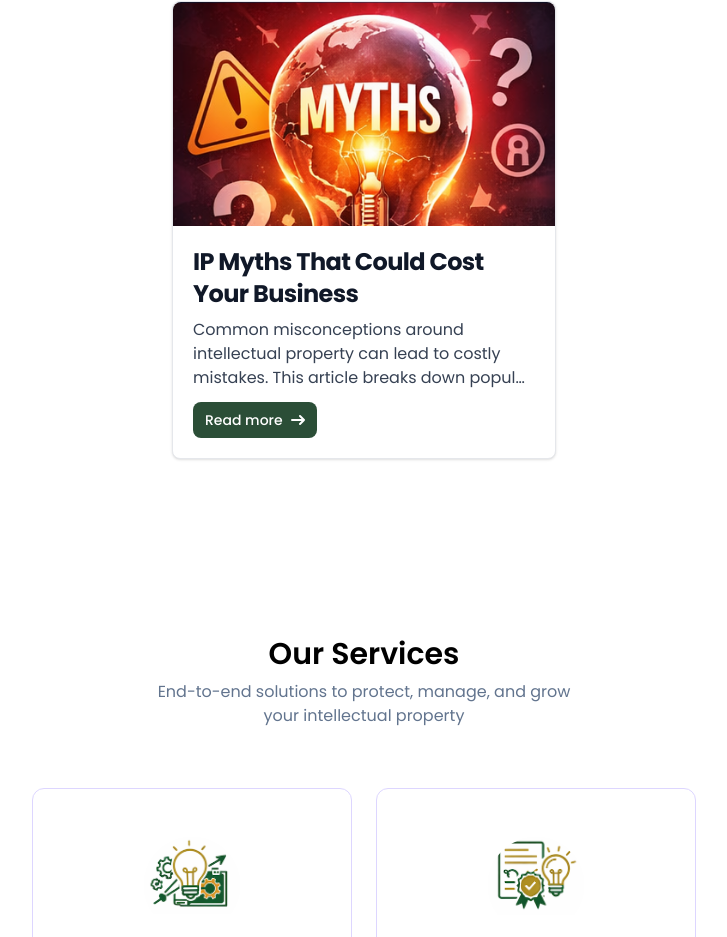
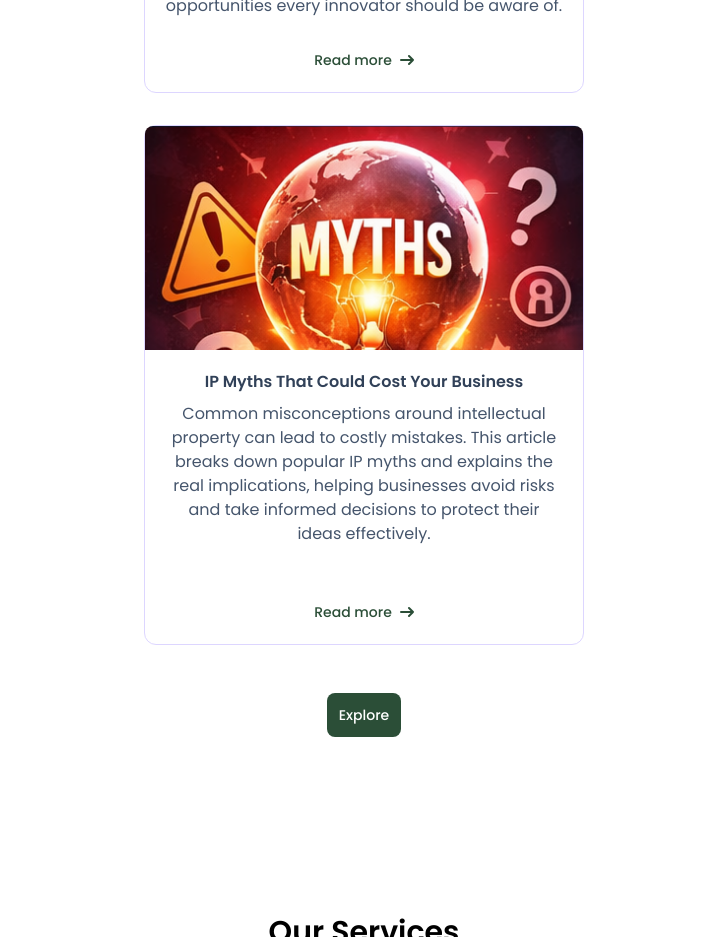
Before and after one commit to ThinkFort-IP/thinkfort-ui, a Next.js app: page / in a window 1280 px wide. Shown: the part 2180-3117 px from the top of the page, without its empty margins (276-1003 px from the left). Built offline with nearby package versions, Linux system fonts and the light colour scheme; no server answers.

Commit message:
Cosmetic UI changes

```diff
--- a/public/blogs/blogs.json
+++ b/public/blogs/blogs.json
@@ -11,7 +11,7 @@
       "label": "Feb. 8, 2022"
     },
     "slug": "why-ip-protection-matters",
-    "title": "Why Intellectual Property Protection Matters—and Why Expert IPR Firms Are Essential",
+    "title": "Why Intellectual Property Protection Matters and Why Expert IPR Firms Are Essential",
     "content": [
       {
         "type": "paragraph",
--- a/src/components/Blog/BlogCard.js
+++ b/src/components/Blog/BlogCard.js
@@ -4,6 +4,7 @@ import Link from "next/link";
 import React from "react";
 
 export default function BlogCard(props) {
+
   const [position, setPosition] = React.useState({ x: 0, y: 0 });
   const [tooltipVisible, setTooltipVisible] = React.useState(false);
   const divRef = React.useRef(null);
@@ -20,7 +21,7 @@ export default function BlogCard(props) {
       onMouseMove={handleMouseMove}
       onMouseEnter={() => setTooltipVisible(true)}
       onMouseLeave={() => setTooltipVisible(false)}
-      className="relative flex flex-col max-w-sm bg-white border border-gray-200 rounded-lg shadow-sm h-full"
+      className="flex flex-col items-center text-center rounded-xl border border-violet-200 cursor-pointer w-72 h-96 sm:w-80 sm:h-96 md:w-72 md:h-96 lg:w-110 lg:h-130 transition-transform duration-300 hover:-translate-y-1 hover:shadow-lg"
     >
       {/* Tooltip */}
       <span
@@ -37,7 +38,6 @@ export default function BlogCard(props) {
       </span>
 
       {/* Image */}
-      <a href="#">
       <Image
         width={382}
         height={224}
@@ -45,22 +45,19 @@ export default function BlogCard(props) {
         src={props.blog.image}
         alt={props.blog.title || ""}
       />
-      </a>
 
       {/* Content */}
       <div className="flex flex-col flex-1 p-5">
-        <a href="#">
-          <h5 className="mb-2 text-2xl font-bold tracking-tight text-gray-900 line-clamp-2">
+        <h5 className="text-base font-semibold text-slate-700">
           {props?.blog?.title}
         </h5>
-        </a>
-        <p className="mb-3 font-mal text-gray-700 line-clamp-3 flex-1">
+        <p className="text-md mt-2 text-slate-600">
           {props?.blog?.description}
         </p>
         <div className="mt-auto">
           <Link
             href={"/insights/" + props.blog.slug}
-            className="inline-flex items-center px-3 py-2 text-sm font-medium text-center text-white bg-[rgb(var(--brand-green))] hover:bg-[rgb(var(--btn-hover))] rounded-lg focus:ring-4 focus:outline-none focus:ring-indigo-300"
+            className="inline-flex items-center text-sm font-medium text-center text-[rgb(var(--brand-green))] hover:text-[rgb(var(--btn-hover))] rounded-lg focus:ring-4 focus:outline-none focus:ring-indigo-300"
           >
             Read more
             <svg
--- a/src/components/Blog/BlogSection.js
+++ b/src/components/Blog/BlogSection.js
@@ -2,10 +2,11 @@
 
 import { useEffect, useState } from "react";
 import BlogCard from "./BlogCard";
-
+import Link from "next/link";
+import { usePathname } from "next/navigation";
 export default function BlogSection() {
   const [blogs, setBlogs] = useState([]);
-
+  const pathname = usePathname();
   useEffect(() => {
     fetch("/blogs/blogs.json")
       .then((res) => res.json())
@@ -27,6 +28,17 @@ export default function BlogSection() {
           <BlogCard key={blog.id} blog={blog} />
         ))}
       </div>
+
+      <div className="flex flex-wrap items-center justify-center gap-8 pt-12">
+        {pathname !== "/insights" && (
+          <Link
+            href="/insights/"
+            className="inline-flex items-center px-3 py-3 text-sm font-medium text-center text-white bg-[rgb(var(--brand-green))] hover:bg-[rgb(var(--btn-hover))] rounded-lg focus:ring-4 focus:outline-none focus:ring-indigo-300 "
+          >
+            Explore
+          </Link>
+        )}
+      </div>
     </div>
   );
 }
--- a/src/components/Service/ServiceCard.js
+++ b/src/components/Service/ServiceCard.js
@@ -7,8 +7,7 @@ export default function ServiceCard(props) {
   return (
     <div
       onClick={() => router.push("/service/" + service.slug)}
-      className="flex flex-col items-center text-center rounded-xl p-6 border border-violet-200 cursor-pointer
-                                 w-72 h-96 sm:w-80 sm:h-96 md:w-72 md:h-96 lg:w-80 lg:h-96 transition-transform duration-300 hover:-translate-y-1 hover:shadow-lg"
+      className="flex flex-col items-center text-center rounded-xl p-6 border border-violet-200 cursor-pointer w-72 h-96 sm:w-80 sm:h-96 md:w-72 md:h-96 lg:w-80 lg:h-96 transition-transform duration-300 hover:-translate-y-1 hover:shadow-lg"
     >
       <div className="mt-6 aspect-square w-20 sm:w-24 rounded-full overflow-hidden">
         <Image
--- a/src/components/Solution/SolutionCard.js
+++ b/src/components/Solution/SolutionCard.js
@@ -18,7 +18,7 @@ export default function SolutionCard(props) {
           <p>
             <Link
               href={"/solution/" + solution.slug}
-              className="text-[rgb(var(--brand-green))] transition-all duration-300 group-hover:text-[rgb(var(--brand-gold))]"
+              className="text-[rgb(var(--brand-green))] transition-all duration-300 hover:text-[rgb(var(--brand-gold))]"
             >
               Know more &rarr;
             </Link>
```
Lines whose indentation alone changed are shown as unchanged.
